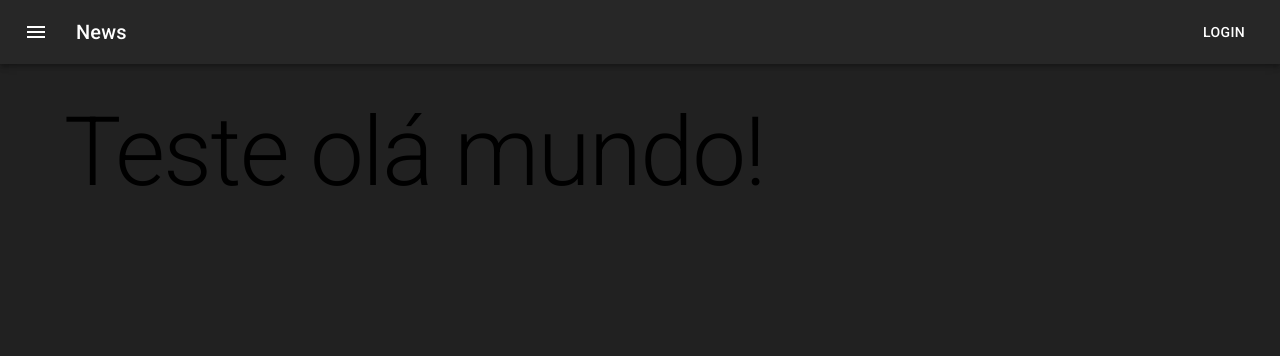
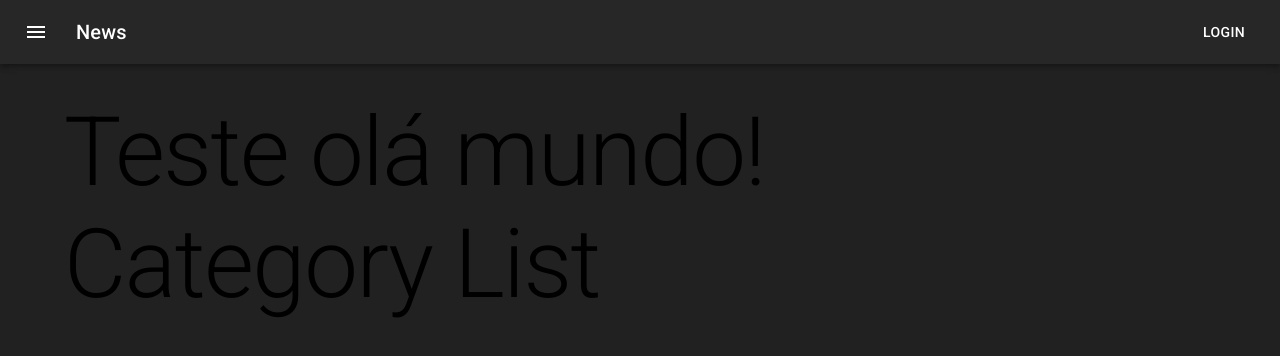
Before and after one commit to idlucassanti/fcycle.react.catalogo, a React (Create React App) app: page /categories in a window 1280 px wide. Shown: the top 356 px of the page. Built offline with nearby package versions, Linux system fonts and the light colour scheme.

Commit message:
Route: Definição das rotas da entidade Category de Listagem, Create e Edit

```diff
--- a/src/App.tsx
+++ b/src/App.tsx
@@ -4,18 +4,9 @@ import { Header } from "./components/Header";
 import { Layout } from "./components/Layout";
 
 import { theme } from './configs/theme';
-
-function About() {
-  return (
-    <h1>Tela About</h1>
-  );
-}
-
-function Home() {
-  return (
-    <h1>Tela Home</h1>
-  );
-}
+import { CategoryCreate } from "./features/categories/CategoryCreate";
+import { CategoryEdit } from "./features/categories/CategoryEdit";
+import { CategoryList } from "./features/categories/CategoryList";
 
 function App() {
   return (
@@ -35,8 +26,17 @@ function App() {
           </Typography>
 
           <Routes>
-            <Route path="/" element={<Home />}/>
-            <Route path="/about" element={<About/>}/>
+            <Route path="/" element={<CategoryList />}/>
+            <Route path="/categories" element={<CategoryList />}/>
+            <Route path="/categories/create" element={<CategoryCreate />}/>
+            <Route path="/categories/edit/:id" element={<CategoryEdit />}/>
+
+            <Route path="*" element={<Box>
+                <Typography variant="h1" component="h1">
+                  404 - Página não encontrada
+                </Typography>
+              </Box>}
+            />
           </Routes>
         </Layout>
       </Box>
--- /dev/null
+++ b/src/features/categories/CategoryCreate.tsx
@@ -0,0 +1,11 @@
+import { Box, Typography } from "@mui/material";
+
+export function CategoryCreate(){
+  return (
+    <Box>
+      <Typography variant="h1" component="h1">
+        Category Create
+      </Typography>
+    </Box>
+  );
+}
--- /dev/null
+++ b/src/features/categories/CategoryEdit.tsx
@@ -0,0 +1,11 @@
+import { Box, Typography } from "@mui/material";
+
+export function CategoryEdit(){
+  return (
+    <Box>
+      <Typography variant="h1" component="h1">
+        Category Edit
+      </Typography>
+    </Box>
+  );
+}
--- /dev/null
+++ b/src/features/categories/CategoryList.tsx
@@ -0,0 +1,14 @@
+import { Box, Typography } from "@mui/material";
+
+export function CategoryList(){
+  return (
+    <Box>
+      <Typography
+        variant="h1"
+        component="h1"
+      >
+        Category List
+      </Typography>
+    </Box>
+  );
+}
```
